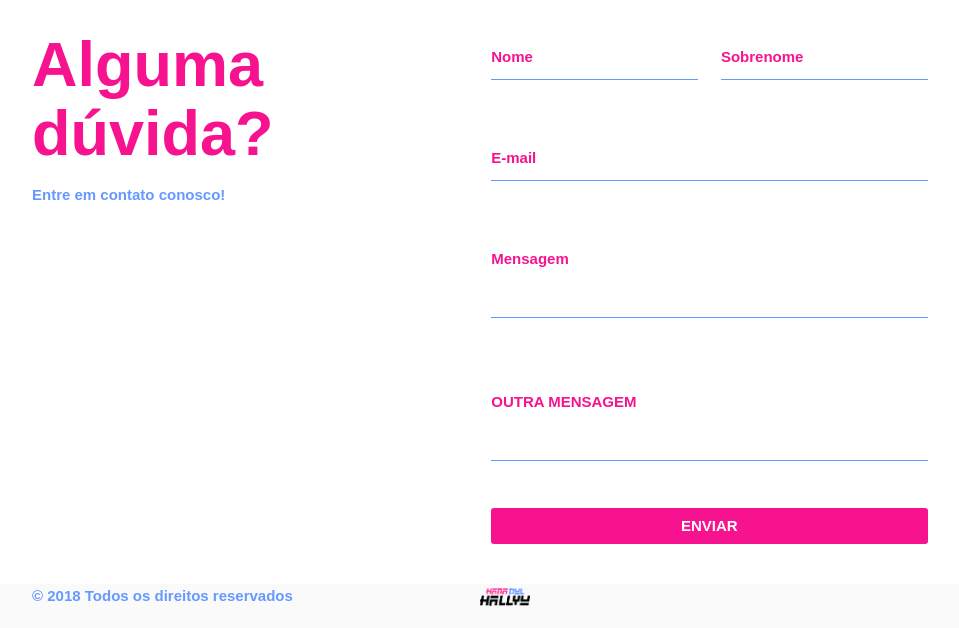
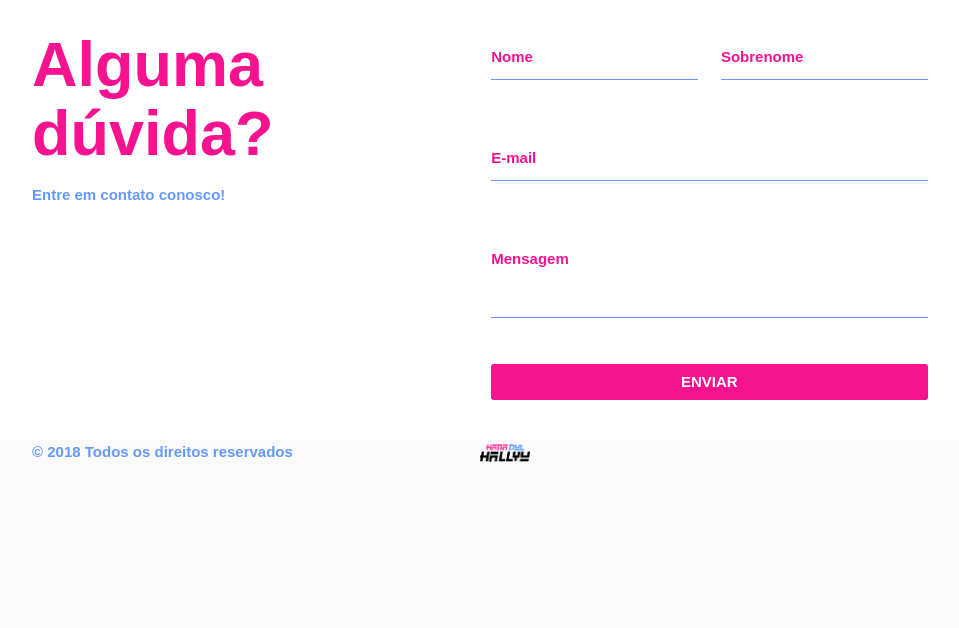
Before and after one commit to lucasweiby/hdh, a PHP site: page / in a window 1280 px wide. Shown: the part 1891-2519 px from the top of the page, without its empty margins (160-1119 px from the left). After the commit the page ends 2353 px from the top, so only its background shows below. Run offline with PHP 8.4, Linux system fonts and the light colour scheme; some libraries are stand-ins or nearby versions; some web fonts are replaced.

Commit message:
teste formulario

```diff
--- a/assets/contact.php
+++ b/assets/contact.php
@@ -31,15 +31,6 @@
 							<label for="textarea1">Mensagem</label>
 						</div>
 					</div>
-
-					<div class="row">
-						<div class="input-field col s12">
-							<textarea id="textarea2" name="message" class="materialize-textarea"></textarea>
-							<label for="textarea1">OUTRA MENSAGEM</label>
-						</div>
-					</div>
-
-
 					<input type="submit" id="enviar" class="hvr-grow waves-effect waves-light btn" value="Enviar" />
 				</form>
 			</div>
```
Also changed, not shown: send_email.php (+5 -4 lines).
